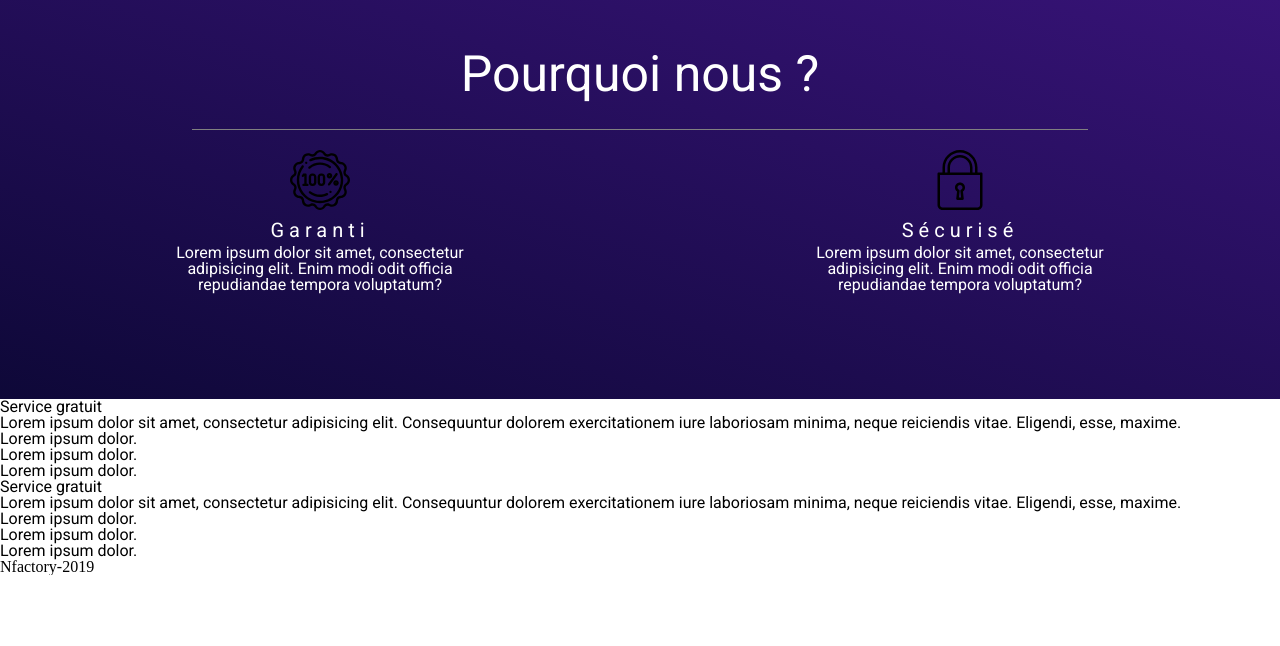
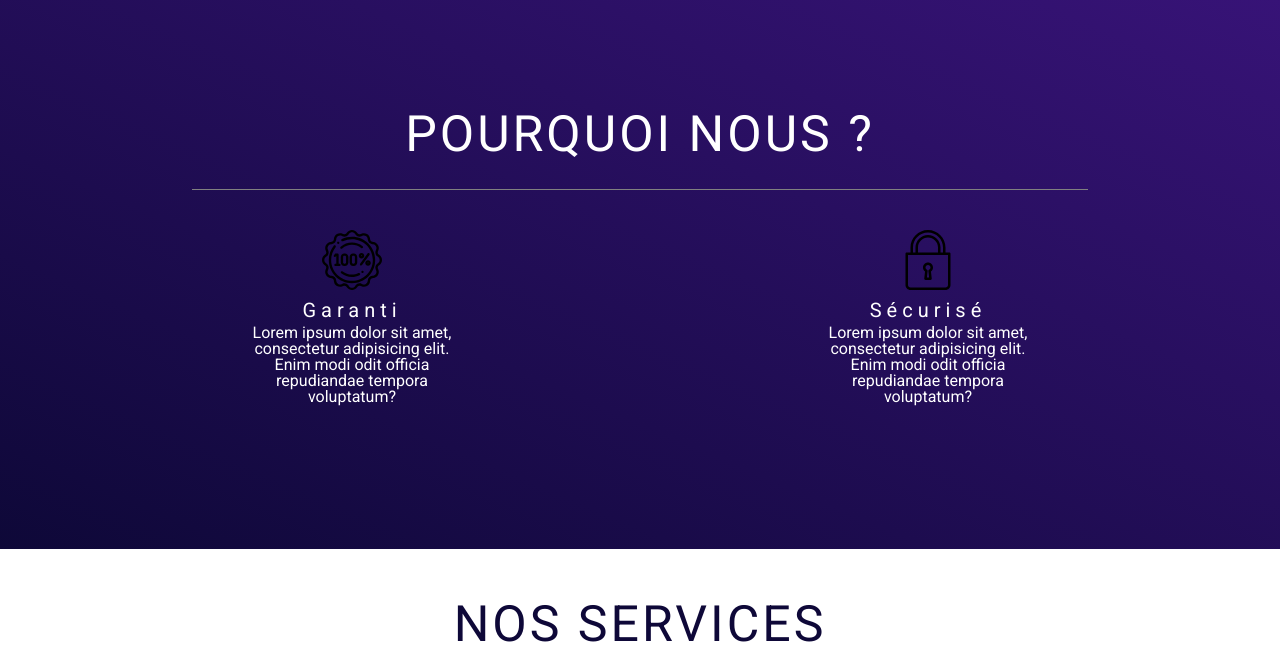
Before and after one commit to AxelBarbeHusson/reseaux, a PHP site: page / in a window 1280 px wide. Shown: the part 564-1210 px from the top of the page. Before the commit the page ends 1139 px from the top, so only its background shows below. Run offline with PHP 8.4, Linux system fonts and the light colour scheme; a stand-in replaces the project's code that opens the database connection; some libraries are stand-ins or nearby versions.

Commit message:
commit pour les petites modifs

```diff
--- a/assets/css/style.css
+++ b/assets/css/style.css
@@ -24,6 +24,7 @@
     float: right;
     width: 45%;
     height: 400px;
+    margin-right: 2%;
 }
 #presentation_home h2 {
     font-size: 50px;
@@ -35,7 +36,6 @@
 #presentation_home img{
     height: 400px;
     width: 500px;
-    border-color: rgb(255, 255, 255);
 }
 #presentation_home button{
     padding: 15px 15px;
@@ -51,22 +51,25 @@
 }
 #presentation_home .services {
 margin-left: 5%;
+    margin-right: 10%;
 }
 #presentation_home .contact {
-    margin-left: 10%;
+    margin-left: 5%;
 }
 
 
 #choose_home {
     background: linear-gradient(to bottom left, #371377,#0e0838);
-    padding-top: 50px;
+    padding-top: 110px;
     color: white;
     width: 100%;
-    height: 400px;
+    height: 550px;
 }
 #choose_home h2 {
     text-align: center;
     font-size: 50px;
+    text-transform: uppercase;
+    letter-spacing: 3px;
 }
 #choose_home .bar {
     background-color: grey;
@@ -77,12 +80,28 @@ margin-left: 5%;
     margin-bottom: 20px;
 }
 #choose_home .element_1 {
-    width: 50%;
+    border-radius: 25%;
+    width: 25%;
+    padding: 20px 0;
     float: left;
+    margin-left: 15%;
+}
+#choose_home .element_1:hover {
+    transition: 0.4s;
+    background-color: #5FC6DA;
+    border-radius: 25%;
 }
 #choose_home .element_2 {
-    width: 50%;
-    float: left;
+    border-radius: 25%;
+    padding: 20px 0;
+    width: 25%;
+    float: right;
+    margin-right: 15%;
+}
+#choose_home .element_2:hover {
+    transition: 0.2s;
+    background-color: #5FC6DA;
+    border-radius: 25%;
 }
 #choose_home img {
     width: 60px;
@@ -91,6 +110,10 @@ margin-left: 5%;
     margin-left: auto;
     margin-right: auto;
     margin-bottom: 10px;
+
+}
+#choose_home img :hover {
+    color: black
 }
 #choose_home h3 {
     text-align: center;
@@ -103,7 +126,38 @@ margin-left: 5%;
     margin-left: auto;
     margin-right: auto;
     text-align: center;
-    width: 50%;
+    width: 70%;
+}
+
+
+#service_home{
+    padding-top: 50px;
+    color: #0e0838;
+}
+#service_home h2{
+    text-align: center;
+    font-size: 50px;
+    text-transform: uppercase;
+    letter-spacing: 3px;
+}
+#service_home .free{
+    width: 100%;
+}
+#service_home .imgfree {
+    height:20%;
+    width: 20%;
+    float: right;
+    margin-right: 20%;
+}
+#service_home .imgsub{
+    height:20%;
+    width: 20%;
+    float: left;
+}
+#service_home .text2 {
+    float: left;
+    width: 30%;
+    margin-left: 20%;
 }
 
 
--- a/index.php
+++ b/index.php
@@ -26,12 +26,12 @@ require ('inc/header.php')
 
 </section>
 
-
 <section id="choose_home">
     <h2>Pourquoi nous ?</h2>
     <div class="bar"></div>
     <div class="element_1">
-        <img src="assets/img/guarantee.svg">
+        <img src="assets/img/guarantee.svg" >
+
         <h3>Garanti</h3>
         <p>Lorem ipsum dolor sit amet, consectetur adipisicing elit. Enim modi odit officia repudiandae tempora voluptatum?</p>
     </div>
@@ -47,7 +47,9 @@ require ('inc/header.php')
 <div class="clear"></div>
 
 <section id="service_home">
+    <h2>Nos services</h2>
     <div class="free">
+        <div class="text2">
         <h3>Service gratuit</h3>
         <p>Lorem ipsum dolor sit amet, consectetur adipisicing elit. Consequuntur dolorem exercitationem iure laboriosam minima, neque reiciendis vitae. Eligendi, esse, maxime.</p>
         <ul>
@@ -55,16 +57,19 @@ require ('inc/header.php')
             <li>Lorem ipsum dolor.</li>
             <li>Lorem ipsum dolor.</li>
         </ul>
+        </div>
+        <img class="imgfree" src="http://be.beantownthemes.com/html/content/hosting3/images/hosting3-home-image-11.png">
     </div>
-
+<div class="clear"></div>
     <div class="subscribe">
-        <h3>Service gratuit</h3>
+        <h3>Service payant</h3>
         <p>Lorem ipsum dolor sit amet, consectetur adipisicing elit. Consequuntur dolorem exercitationem iure laboriosam minima, neque reiciendis vitae. Eligendi, esse, maxime.</p>
         <ul>
             <li>Lorem ipsum dolor.</li>
             <li>Lorem ipsum dolor.</li>
             <li>Lorem ipsum dolor.</li>
         </ul>
+        <img class="imgsub" src="http://be.beantownthemes.com/html/content/hosting3/images/hosting3-home-image-22.png">
     </div>
 </section>
 </div>
```
